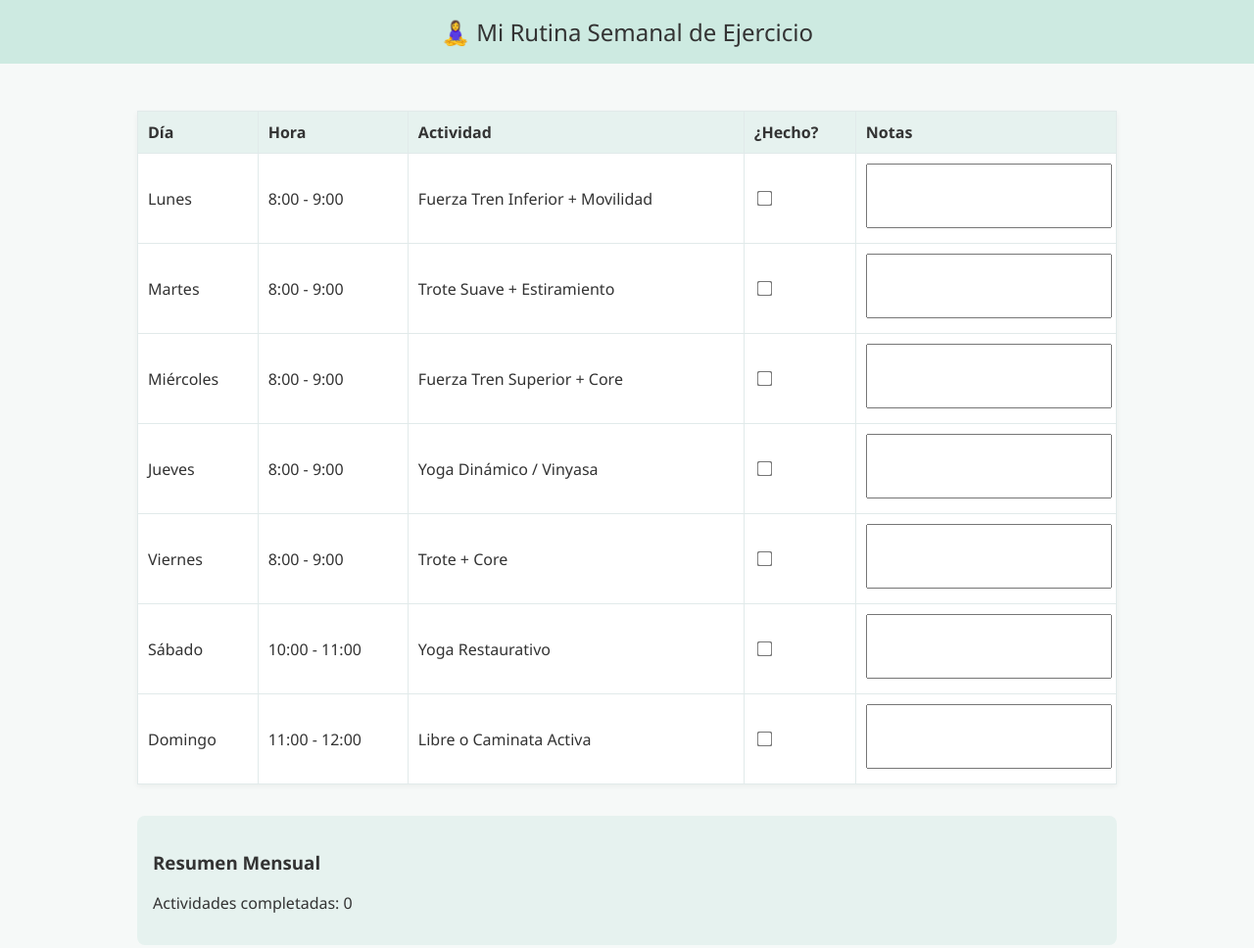
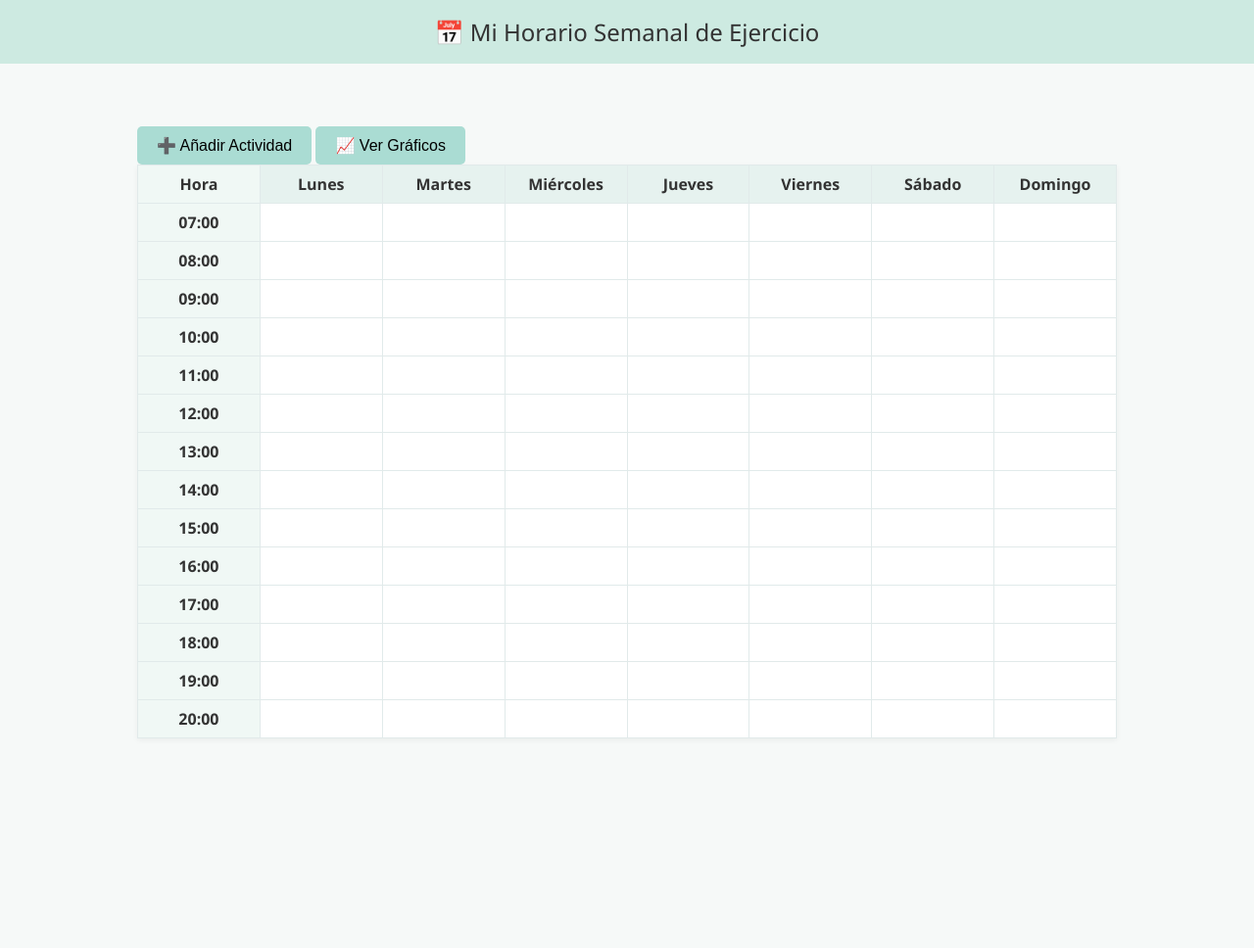
Before and after one commit to Ninosg579/Rutina-Tracker, a plain HTML site: page index.html in a window 1280 px wide. Shown: the whole page at 98% size. After the commit the page ends 802 px from the top, so only its background shows below. Drawn offline with Linux system fonts and the light colour scheme.

Commit message:
Add files via upload

```diff
--- a/index.html
+++ b/index.html
@@ -22,121 +22,137 @@
       max-width: 1000px;
       margin: 2rem auto;
       padding: 1rem;
+      overflow-x: auto;
     }
     table {
       width: 100%;
       border-collapse: collapse;
       background: white;
       box-shadow: 0 2px 6px rgba(0,0,0,0.05);
+      table-layout: fixed;
     }
     th, td {
       border: 1px solid #e1eaea;
-      padding: 10px;
-      text-align: left;
+      padding: 8px;
+      text-align: center;
     }
     th {
       background: #e6f2ef;
+      position: sticky;
+      top: 0;
+      z-index: 1;
     }
-    input[type="checkbox"] {
-      transform: scale(1.2);
+    .fixed-col {
+      background: #f0f8f5;
+      font-weight: bold;
+      position: sticky;
+      left: 0;
+      z-index: 1;
     }
-    textarea {
-      width: 100%;
-      height: 60px;
-      resize: none;
-      font-family: inherit;
+    .btn {
+      margin-top: 1rem;
+      padding: 10px 20px;
+      background: #aadcd3;
+      border: none;
+      border-radius: 5px;
+      cursor: pointer;
+      font-size: 1rem;
     }
-    .summary {
-      margin-top: 2rem;
-      padding: 1rem;
-      background: #e6f2ef;
-      border-radius: 8px;
+    .btn:hover {
+      background: #9cd0c7;
+    }
+    .completed {
+      background-color: #d4edda !important;
     }
   </style>
 </head>
 <body>
-  <header>🧘‍♀️ Mi Rutina Semanal de Ejercicio</header>
+  <header>📅 Mi Horario Semanal de Ejercicio</header>
   <div class="container">
-    <table id="routineTable">
+    <button class="btn" onclick="agregarActividad()">➕ Añadir Actividad</button>
+    <button class="btn" onclick="verGraficos()">📈 Ver Gráficos</button>
+
+    <table id="scheduleTable">
       <thead>
         <tr>
-          <th>Día</th>
-          <th>Hora</th>
-          <th>Actividad</th>
-          <th>¿Hecho?</th>
-          <th>Notas</th>
+          <th class="fixed-col">Hora</th>
+          <th>Lunes</th>
+          <th>Martes</th>
+          <th>Miércoles</th>
+          <th>Jueves</th>
+          <th>Viernes</th>
+          <th>Sábado</th>
+          <th>Domingo</th>
         </tr>
       </thead>
-      <tbody>
-        <!-- Las filas serán generadas por JavaScript -->
+      <tbody id="scheduleBody">
+        <!-- Filas generadas por JavaScript -->
       </tbody>
     </table>
-
-    <div class="summary">
-      <h3>Resumen Mensual</h3>
-      <p id="doneCount">Actividades completadas: 0</p>
-    </div>
   </div>
 
   <script>
+    const horas = ["07:00", "08:00", "09:00", "10:00", "11:00", "12:00", "13:00", "14:00", "15:00", "16:00", "17:00", "18:00", "19:00", "20:00"];
     const dias = ["Lunes", "Martes", "Miércoles", "Jueves", "Viernes", "Sábado", "Domingo"];
-    const actividades = {
-      "Lunes": "Fuerza Tren Inferior + Movilidad (8:00 - 9:00)",
-      "Martes": "Trote Suave + Estiramiento (8:00 - 9:00)",
-      "Miércoles": "Fuerza Tren Superior + Core (8:00 - 9:00)",
-      "Jueves": "Yoga Dinámico / Vinyasa (8:00 - 9:00)",
-      "Viernes": "Trote + Core (8:00 - 9:00)",
-      "Sábado": "Yoga Restaurativo (10:00 - 11:00)",
-      "Domingo": "Libre o Caminata Activa (11:00 - 12:00)"
-    };
 
-    const tableBody = document.querySelector("#routineTable tbody");
+    const tabla = document.getElementById("scheduleBody");
 
-    dias.forEach((dia, index) => {
-      const row = document.createElement("tr");
-      const hora = actividades[dia].match(/\(([^)]+)\)/)[1];
-      const actividad = actividades[dia].split("(")[0];
+    function crearTabla() {
+      horas.forEach(hora => {
+        const fila = document.createElement("tr");
+        const celdaHora = document.createElement("td");
+        celdaHora.textContent = hora;
+        celdaHora.classList.add("fixed-col");
+        fila.appendChild(celdaHora);
 
-      row.innerHTML = `
-        <td>${dia}</td>
-        <td>${hora}</td>
-        <td>${actividad}</td>
-        <td><input type="checkbox" data-dia="${dia}" /></td>
-        <td><textarea data-dia="${dia}"></textarea></td>
-      `;
-      tableBody.appendChild(row);
-    });
+        dias.forEach(dia => {
+          const celda = document.createElement("td");
+          const contenidoGuardado = localStorage.getItem(`${dia}_${hora}_contenido`) || "";
+          const completado = localStorage.getItem(`${dia}_${hora}_completo`) === "true";
+          celda.textContent = contenidoGuardado;
+          celda.onclick = () => toggleCompleto(celda, dia, hora);
+          if (completado) celda.classList.add("completed");
+          fila.appendChild(celda);
+        });
 
-    function guardarEstado() {
-      dias.forEach(dia => {
-        const checkbox = document.querySelector(`input[data-dia="${dia}"]`);
-        const textarea = document.querySelector(`textarea[data-dia="${dia}"]`);
-        localStorage.setItem(`check_${dia}`, checkbox.checked);
-        localStorage.setItem(`nota_${dia}`, textarea.value);
+        tabla.appendChild(fila);
       });
-      actualizarResumen();
     }
 
-    function cargarEstado() {
-      dias.forEach(dia => {
-        const checkbox = document.querySelector(`input[data-dia="${dia}"]`);
-        const textarea = document.querySelector(`textarea[data-dia="${dia}"]`);
-        checkbox.checked = localStorage.getItem(`check_${dia}`) === "true";
-        textarea.value = localStorage.getItem(`nota_${dia}`) || "";
-      });
-      actualizarResumen();
+    function toggleCompleto(celda, dia, hora) {
+      const clave = `${dia}_${hora}_completo`;
+      const estaCompleto = localStorage.getItem(clave) === "true";
+      if (estaCompleto) {
+        celda.classList.remove("completed");
+        localStorage.setItem(clave, false);
+      } else {
+        celda.classList.add("completed");
+        localStorage.setItem(clave, true);
+      }
     }
 
-    function actualizarResumen() {
-      let total = 0;
-      dias.forEach(dia => {
-        if (localStorage.getItem(`check_${dia}`) === "true") total++;
-      });
-      document.getElementById("doneCount").textContent = `Actividades completadas: ${total}`;
+    function agregarActividad() {
+      const dia = prompt("¿Para qué día quieres añadir la actividad? Ej: Lunes");
+      const hora = prompt("¿A qué hora? (formato 07:00 - 20:00)");
+      const actividad = prompt("¿Qué actividad quieres añadir?");
+
+      if (!dias.includes(dia) || !horas.includes(hora) || !actividad) {
+        alert("Datos inválidos. Asegúrate de usar día y hora válidos.");
+        return;
+      }
+
+      const fila = Array.from(tabla.rows).find(row => row.cells[0].textContent === hora);
+      const indexDia = dias.indexOf(dia) + 1;
+      const celda = fila.cells[indexDia];
+      celda.textContent = actividad;
+      localStorage.setItem(`${dia}_${hora}_contenido`, actividad);
     }
 
-    window.addEventListener("beforeunload", guardarEstado);
-    window.addEventListener("load", cargarEstado);
+    function verGraficos() {
+      alert("Aquí irán los gráficos en el futuro. Próximamente 🚧");
+    }
+
+    crearTabla();
   </script>
 </body>
 </html>
```
